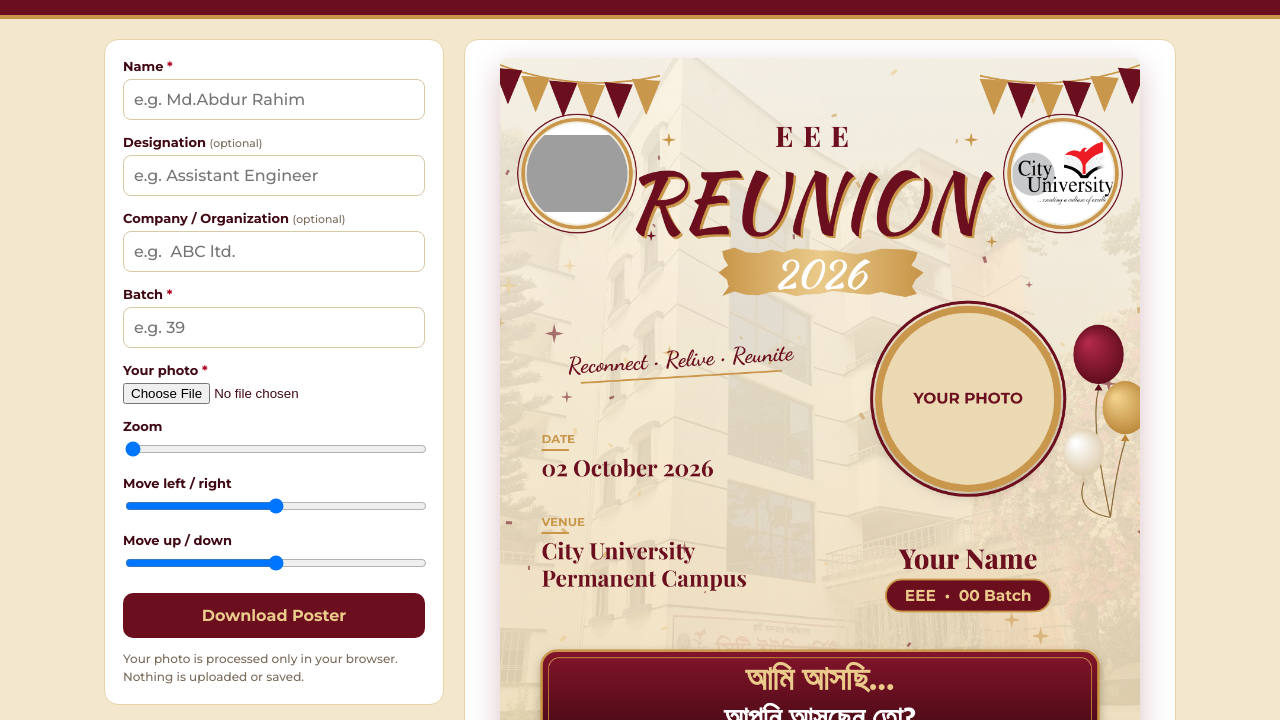
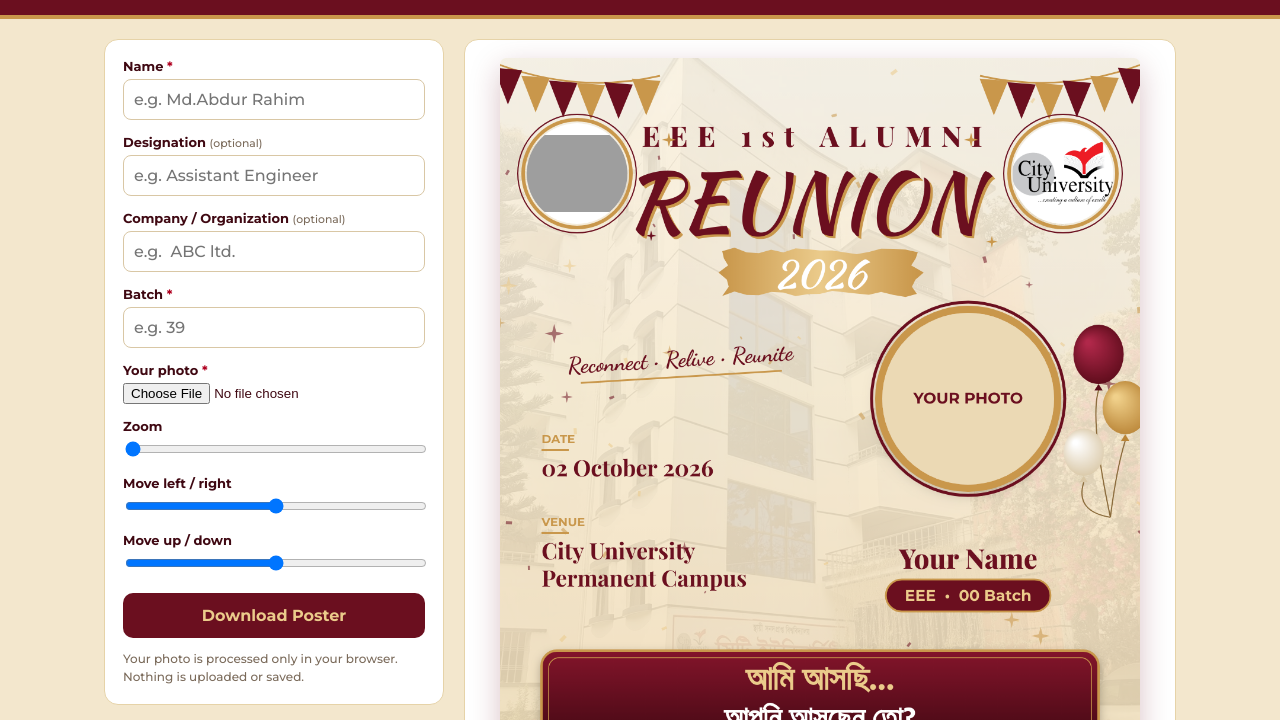
Before and after one commit to abdurrahimnishan/eee-alumni-reunion-2026, a plain HTML site: page index.html in a window 1280 px wide. Shown: the part 80-800 px from the top of the page. Drawn offline with nearby package versions, Linux system fonts and the light colour scheme.

```diff
--- a/index.html
+++ b/index.html
@@ -64,7 +64,7 @@
    ===================================================== */
 const CFG = {
   W: 1080, H: 1350,                               // poster size (px)
-  title1: 'EEE ',
+  title1: 'EEE 1st ALUMNI ',
   title2: 'REUNION',
   title3: '2026',
   tagline: 'Reconnect • Relive • Reunite',
```
